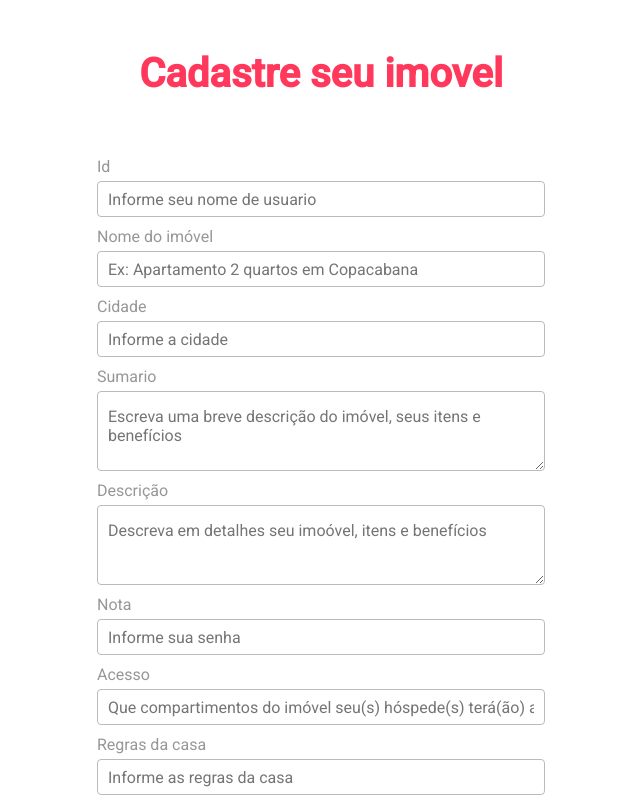
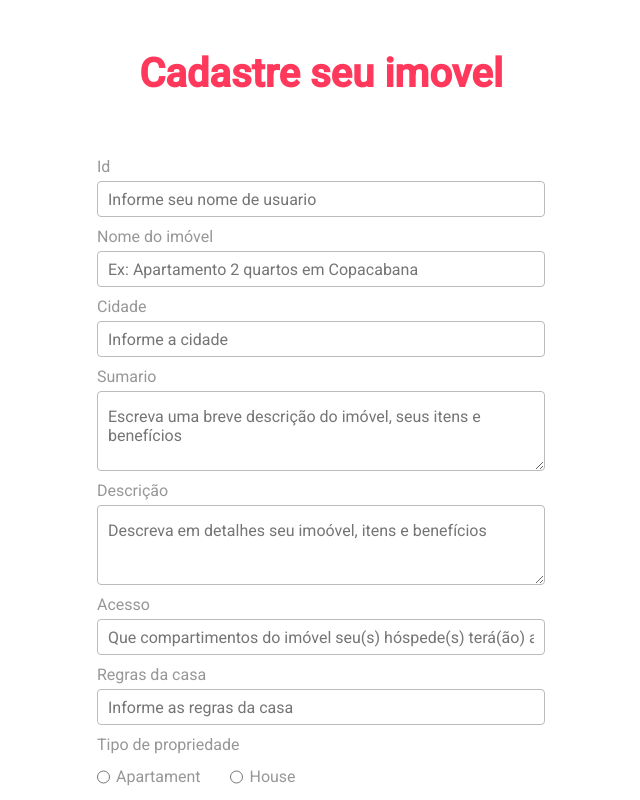
Before and after one commit to ketrynsdm/etapa2-airbnb, a React (Create React App) app: page /registrationAirbnb in a window 1280 px wide. Shown: the top 800 px of the page, without its empty margins (319-959 px from the left). Built offline with nearby package versions, Linux system fonts and the light colour scheme.

Commit message:
input nota removido

```diff
--- a/src/App.tsx
+++ b/src/App.tsx
@@ -5,7 +5,7 @@ import { Home } from './pages/Home';
 import { Authentication } from './pages/Authentication';
 import { RegistrationUser } from './pages/RegistrationUser';
 import { RegistrationAirbnb } from './pages/RegistrationAirbnb';
-import { DetailsAccomodation } from './pages/DetailAccomodation';
+
 
 function App() {
     return (
@@ -14,7 +14,7 @@ function App() {
             <Route path='auth' element={<Authentication />} />
             <Route path='registrationUser' element={<RegistrationUser />} />
             <Route path='registrationAirbnb' element={<RegistrationAirbnb />} />
-            <Route path='detailAccomodation' element={<DetailsAccomodation />}/>
+
 
         </Routes>
     );
--- a/src/pages/RegistrationAirbnb.tsx
+++ b/src/pages/RegistrationAirbnb.tsx
@@ -16,7 +16,6 @@ export function RegistrationAirbnb() {
     const [sumario, setSumario] = useState('');
     const [espaco, setEspaco] = useState('');
     const [descricao, setDescricao] = useState('');
-    const [nota, setNota] = useState('');
     const [acesso, setAcesso] = useState('');
     const [regrasDaCasa, setRegrasDaCasa] = useState('');
     const [tipoDePropriedade, setTipoDePropriedade] = useState('');
@@ -28,7 +27,7 @@ export function RegistrationAirbnb() {
     const [numDeHospedes, setNumDeHospedes] = useState('');
     const [numDeCamas, setNumDeCamas] = useState('');
     const [imagem, setImagem] = useState('');
-    const [teste, setTeste] = useState('');
+
 
 
 
@@ -79,13 +78,6 @@ export function RegistrationAirbnb() {
                             setDescricao(e.target.value);
                         }
                     } placeholder="Descreva em detalhes seu imoóvel, itens e benefícios" />
-
-                    <label htmlFor="nota">Nota</label>
-                    <input id="nota" type="text" name="nota" value={nota} onChange={
-                        e => {
-                            setNota(e.target.value);
-                        }
-                    } placeholder="Informe sua senha" />
 
                     <label htmlFor="acesso">Acesso</label>
                     <input id="acesso" type="text" name="acesso" value={acesso} onChange={
@@ -180,7 +172,6 @@ export function RegistrationAirbnb() {
                     <Button onClick={
                         e => {
                             e.preventDefault();
-                            console.log(teste);
                             api.post('/reserva/cadastrar',
                                 {
                                     id: id,
@@ -189,7 +180,7 @@ export function RegistrationAirbnb() {
                                     sumario: sumario,
                                     espaco: espaco,
                                     descricao: descricao,
-                                    nota: nota,
+                                    nota: " ",
                                     acesso: acesso,
                                     regrasDaCasa: regrasDaCasa,
                                     tipoDePropriedade: tipoDePropriedade,
```
